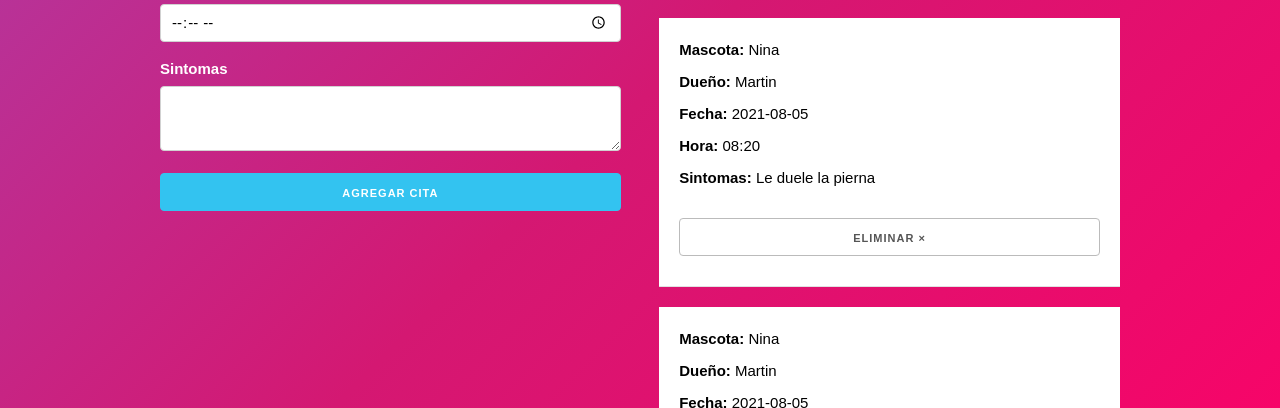
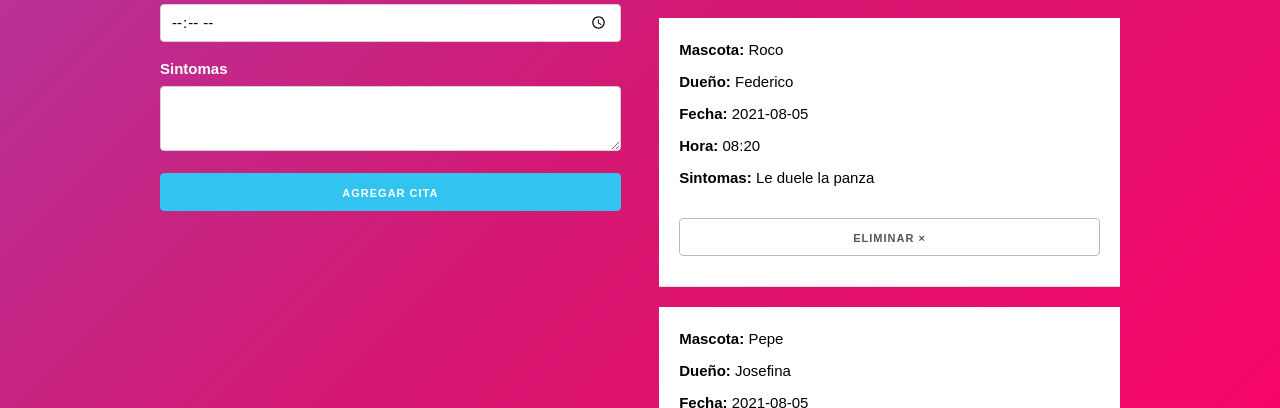
Before and after one commit to chanchimetro/TP4-Citas_01, a React (Create React App) app: page / in a window 1280 px wide. Shown: the part 544-952 px from the top of the page. Built offline with nearby package versions, Linux system fonts and the light colour scheme.

Commit message:
fixed something (?)

```diff
--- a/src/App.js
+++ b/src/App.js
@@ -16,19 +16,19 @@ function App() {
     },
     {
       id: 2,
-      mascota: 'Nina',
-      dueño: 'Martin',
+      mascota: 'Roco',
+      dueño: 'Federico',
       fecha: '2021-08-05',
       hora: '08:20',
-      sintomas: 'Le duele la pierna'
+      sintomas: 'Le duele la panza'
     },
     {
       id: 3,
-      mascota: 'Nina',
-      dueño: 'Martin',
+      mascota: 'Pepe',
+      dueño: 'Josefina',
       fecha: '2021-08-05',
       hora: '08:20',
-      sintomas: 'Le duele la pierna'
+      sintomas: 'Le duele la cabeza'
     }
   ]);
 
```
